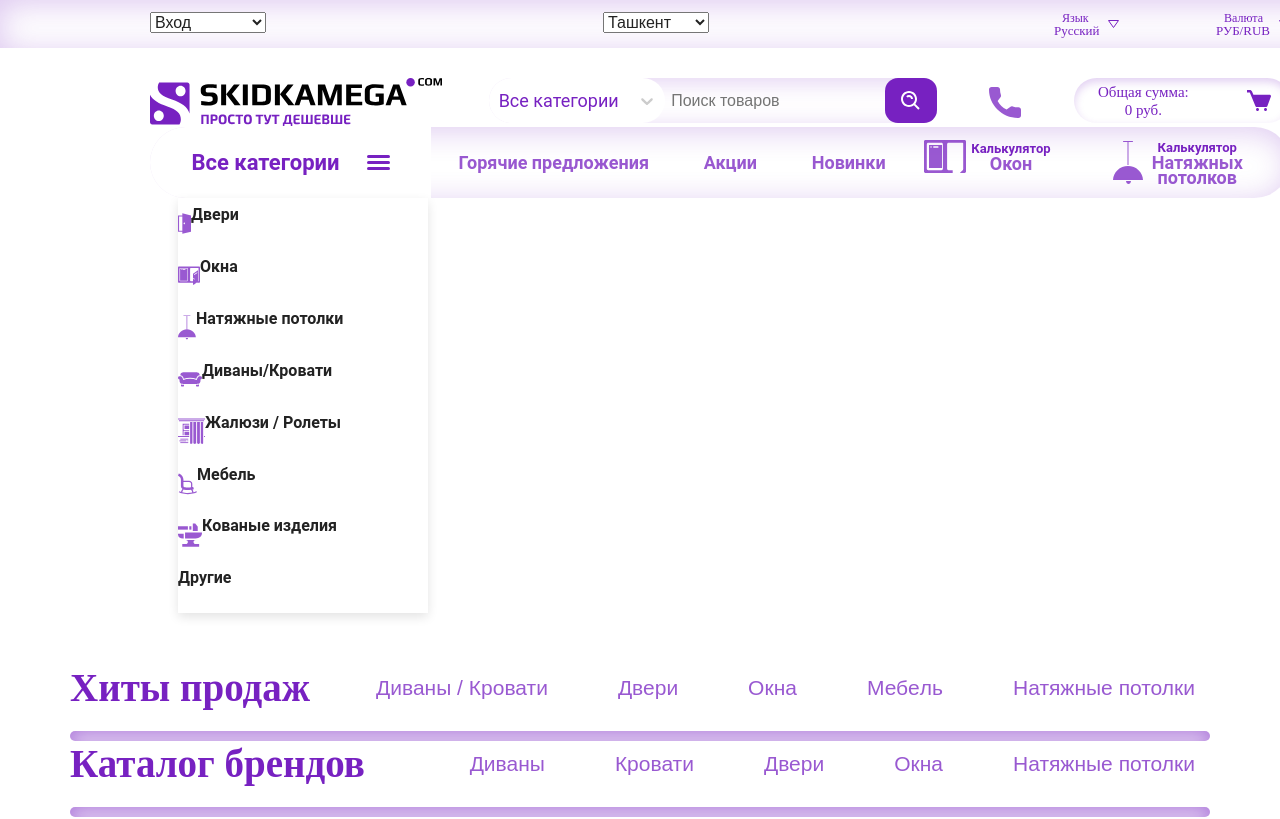
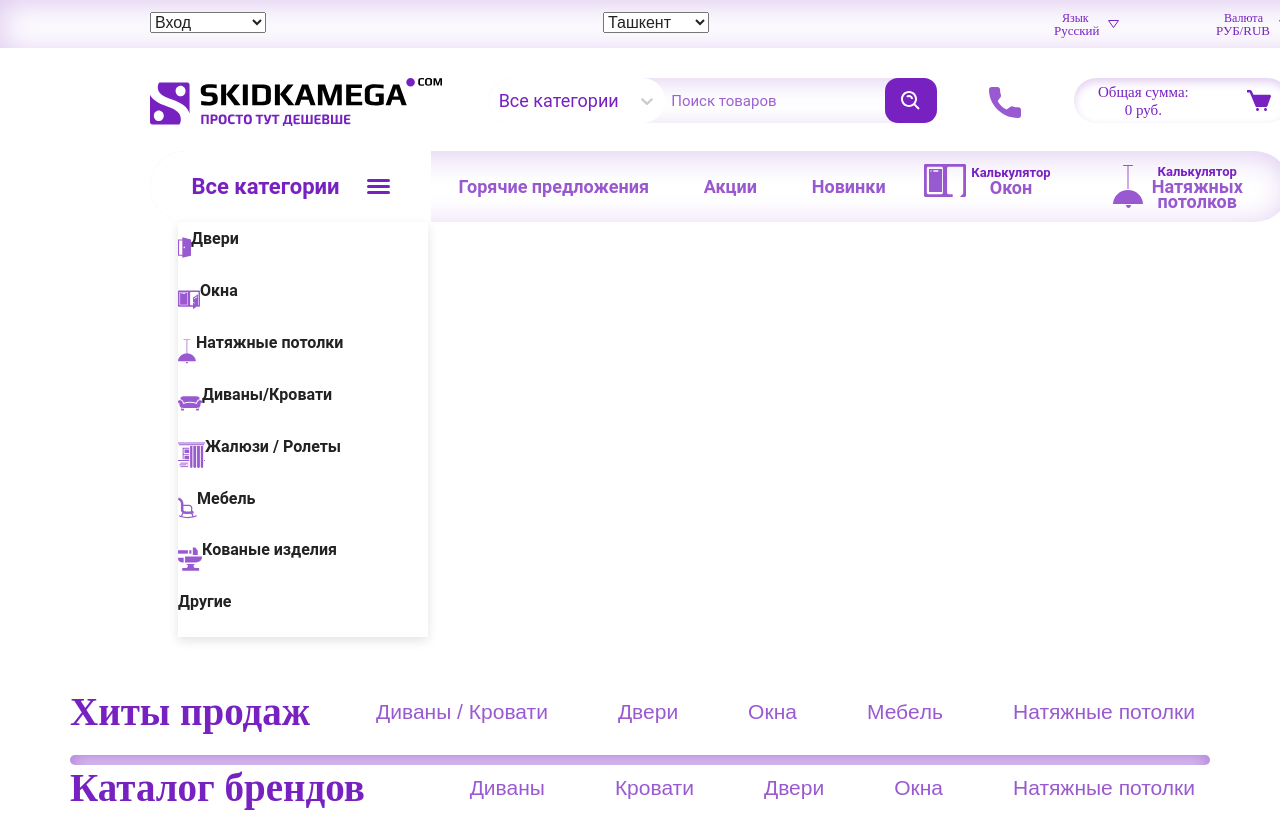
Before and after one commit to Kristina-Kerdyanova/react-project, a React (Create React App) app: page /#/ in a window 1280 px wide. Shown: the top 819 px of the page. Built offline with nearby package versions, Linux system fonts and the light colour scheme.

Commit message:
fix: fix bag in navigation input

```diff
--- a/src/components/Navigation/style.js
+++ b/src/components/Navigation/style.js
@@ -6,6 +6,7 @@ const StyledNavigation = styled.div`
   margin: auto;
   display: flex;
   justify-content: space-between;
+  margin-bottom: 24px;
 `;
 
 const StyledNavigationForm = styled.form`
@@ -22,6 +23,14 @@ const StyledNavigationForm = styled.form`
 const StyledNavigationInput = styled.input`
   border: solid 0px;
   background-color: rgba(119, 33, 193, 0);
+  &::placeholder {
+    font-family: "Roboto";
+    font-style: normal;
+    font-weight: 400;
+    font-size: 15px;
+    line-height: 18px;
+    color: rgba(119, 33, 193, 0.71);
+  }
 `;
 
 const StyledNavigationBtnSearch = styled.button`
@@ -68,7 +77,6 @@ const StyledNavigationBtnCart = styled.button`
   background: rgba(119, 33, 193, 0);
 `;
 
-
 // const StyledNavigationSelect = styled.select`
 //   max-width: 151px;
 //   width: 100%;
@@ -86,7 +94,6 @@ const StyledNavigationBtnCart = styled.button`
 //   line-height: 18px;
 // `;
 
-
 export {
   StyledNavigation,
   StyledNavigationBtnCart,
```
